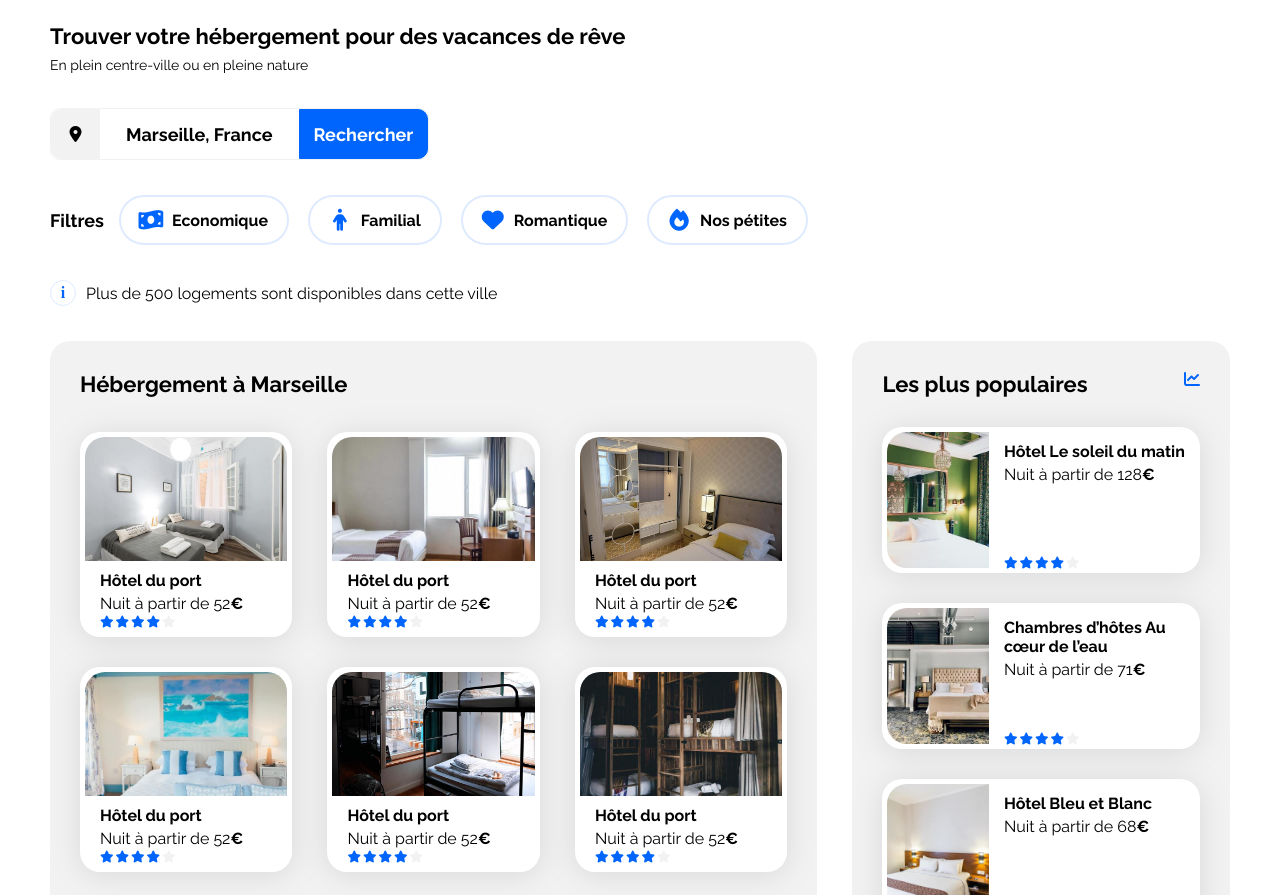
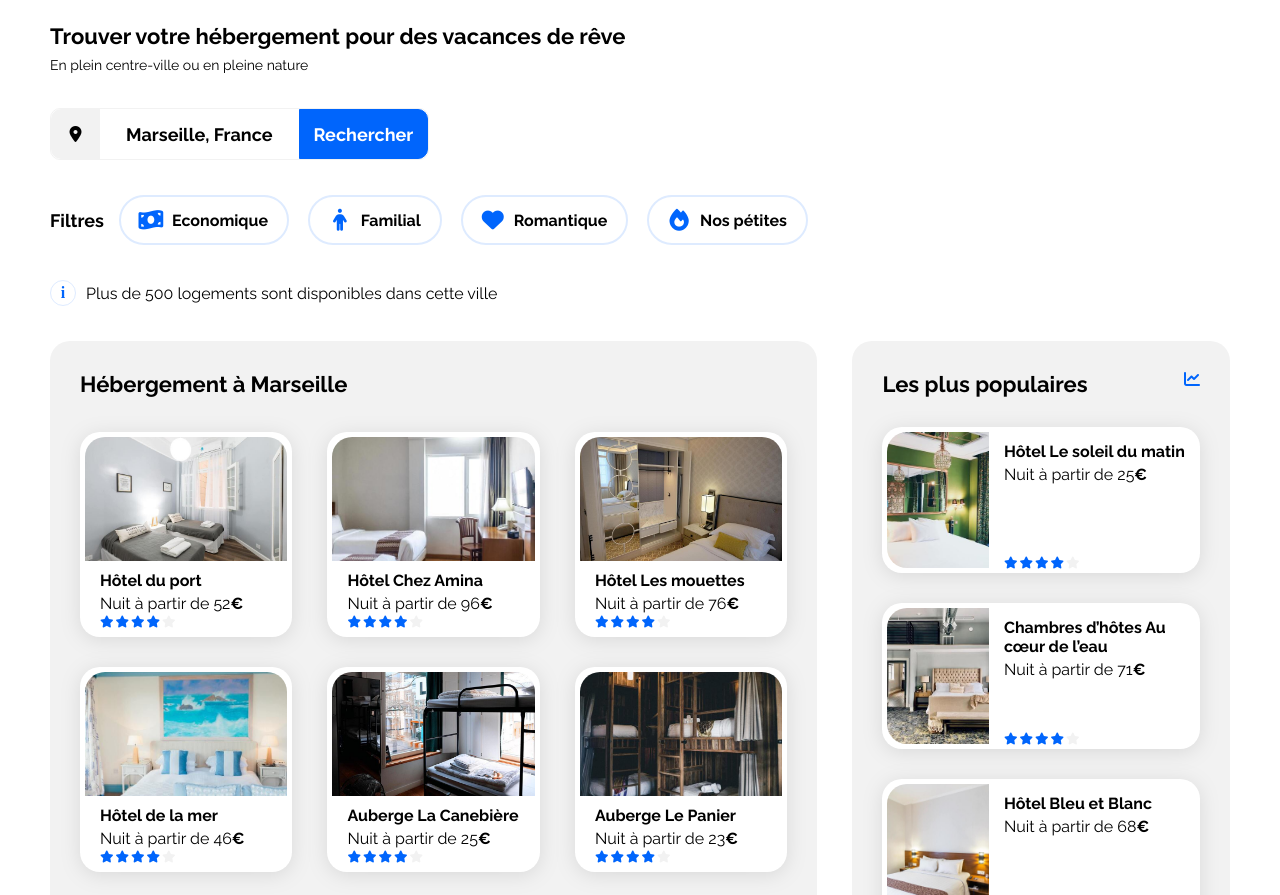
Before and after one commit to SimonGallien/OC_Projet_2, a plain HTML site: page index.html in a window 1280 px wide. Shown: the part 57-952 px from the top of the page. Drawn offline with Linux system fonts and the light colour scheme; a web font is replaced by a local one.

Commit message:
Correction des nom et prix des hôtels et ajustement des effets de flou

```diff
--- a/css/style.css
+++ b/css/style.css
@@ -249,7 +249,7 @@ h1 {
     background-color: white;
     border-radius: 20px;
     padding: 5px;
-    filter: drop-shadow(0px 3px 15px rgba(0, 0, 0, 0.1));
+    filter: drop-shadow(0px 3px 10px rgba(0, 0, 0, 0.1));
 }
 
 .card img, .fig-activites img {
@@ -415,7 +415,7 @@ h1 {
     display: flex;
     flex-direction: column;
     width: 23%;
-    filter: drop-shadow(0px 3px 15px rgba(0, 0, 0, 0.1));
+    filter: drop-shadow(0px 0px 10px rgba(0, 0, 0, 0.1));
     background-color: #fff;
     border-radius: 20px;
 }
--- a/index.html
+++ b/index.html
@@ -102,8 +102,8 @@
                                     <img src="./images/hebergements/febrian-zakaria.jpg" alt="Image de la chambre d'hôtel montrant un lit">
                                     <div class="card-content">
                                         <div class="hebergement-txt">
-                                            <h3 class="card-title">Hôtel du port</h3>
-                                            <p class="card-subtitle">Nuit à partir de 52<span class="euro">€</span></p>
+                                            <h3 class="card-title">Hôtel Chez Amina</h3>
+                                            <p class="card-subtitle">Nuit à partir de 96<span class="euro">€</span></p>
                                         </div>
                                         <div class="card-rating">
                                             <i class="fa-xs fa-solid fa-star" aria-hidden="true"></i>
@@ -121,8 +121,8 @@
                                     <img src="./images/hebergements/reisetopia.jpg" alt="Image de la chambre d'hôtel montrant un lit">
                                     <div class="card-content">
                                         <div class="hebergement-txt">
-                                            <h3 class="card-title">Hôtel du port</h3>
-                                            <p class="card-subtitle">Nuit à partir de 52<span class="euro">€</span></p>
+                                            <h3 class="card-title">Hôtel Les mouettes</h3>
+                                            <p class="card-subtitle">Nuit à partir de 76<span class="euro">€</span></p>
                                         </div>
                                         <div class="card-rating">
                                             <i class="fa-xs fa-solid fa-star" aria-hidden="true"></i>
@@ -142,8 +142,8 @@
                                     <img src="./images/hebergements/annie-spratt.jpg" alt="Image de la chambre d'hôtel montrant un lit">
                                     <div class="card-content">
                                         <div class="hebergement-txt">
-                                            <h3 class="card-title">Hôtel du port</h3>
-                                            <p class="card-subtitle">Nuit à partir de 52<span class="euro">€</span></p>
+                                            <h3 class="card-title">Hôtel de la mer</h3>
+                                            <p class="card-subtitle">Nuit à partir de 46<span class="euro">€</span></p>
                                         </div>
                                         <div class="card-rating">
                                             <i class="fa-xs fa-solid fa-star" aria-hidden="true"></i>
@@ -161,8 +161,8 @@
                                     <img src="./images/hebergements/marcus-loke.jpg" alt="Image de la chambre d'hôtel montrant un lit">
                                     <div class="card-content">
                                         <div class="hebergement-txt">
-                                            <h3 class="card-title">Hôtel du port</h3>
-                                            <p class="card-subtitle">Nuit à partir de 52<span class="euro">€</span></p>
+                                            <h3 class="card-title">Auberge La Canebière</h3>
+                                            <p class="card-subtitle">Nuit à partir de 25<span class="euro">€</span></p>
                                         </div>
                                         <div class="card-rating">
                                             <i class="fa-xs fa-solid fa-star" aria-hidden="true"></i>
@@ -180,8 +180,8 @@
                                     <img src="./images/hebergements/nicate-lee.jpg" alt="Image de la chambre d'hôtel montrant un lit">
                                     <div class="card-content">
                                         <div class="hebergement-txt">
-                                            <h3 class="card-title">Hôtel du port</h3>
-                                            <p class="card-subtitle">Nuit à partir de 52<span class="euro">€</span></p>
+                                            <h3 class="card-title">Auberge Le Panier</h3>
+                                            <p class="card-subtitle">Nuit à partir de 23<span class="euro">€</span></p>
                                         </div>
                                         <div class="card-rating">
                                             <i class="fa-xs fa-solid fa-star" aria-hidden="true"></i>
@@ -212,7 +212,7 @@
                                 <div class="card-content">
                                     <div class="card-txt">
                                         <h3 class="card-title">Hôtel Le soleil du matin</h3>
-                                        <p class="card-subtitle">Nuit à partir de 128<span class="euro">€</span></p>
+                                        <p class="card-subtitle">Nuit à partir de 25<span class="euro">€</span></p>
                                     </div>
                                     <div class="card-rating">
                                         <i class="fa-xs fa-solid fa-star" aria-hidden="true"></i>
@@ -297,7 +297,7 @@
                 <h4 class="footer-title">A propos</h4>
                 <ul class="footer-list">
                     <li><a href="#">Fonctionnement du site</a></li>
-                    <li><a href="#">générales</a></li>
+                    <li><a href="#">Conditions générales</a></li>
                     <li><a href="#">Données et confidentialité</a></li>
                 </ul>
             </div>
```
